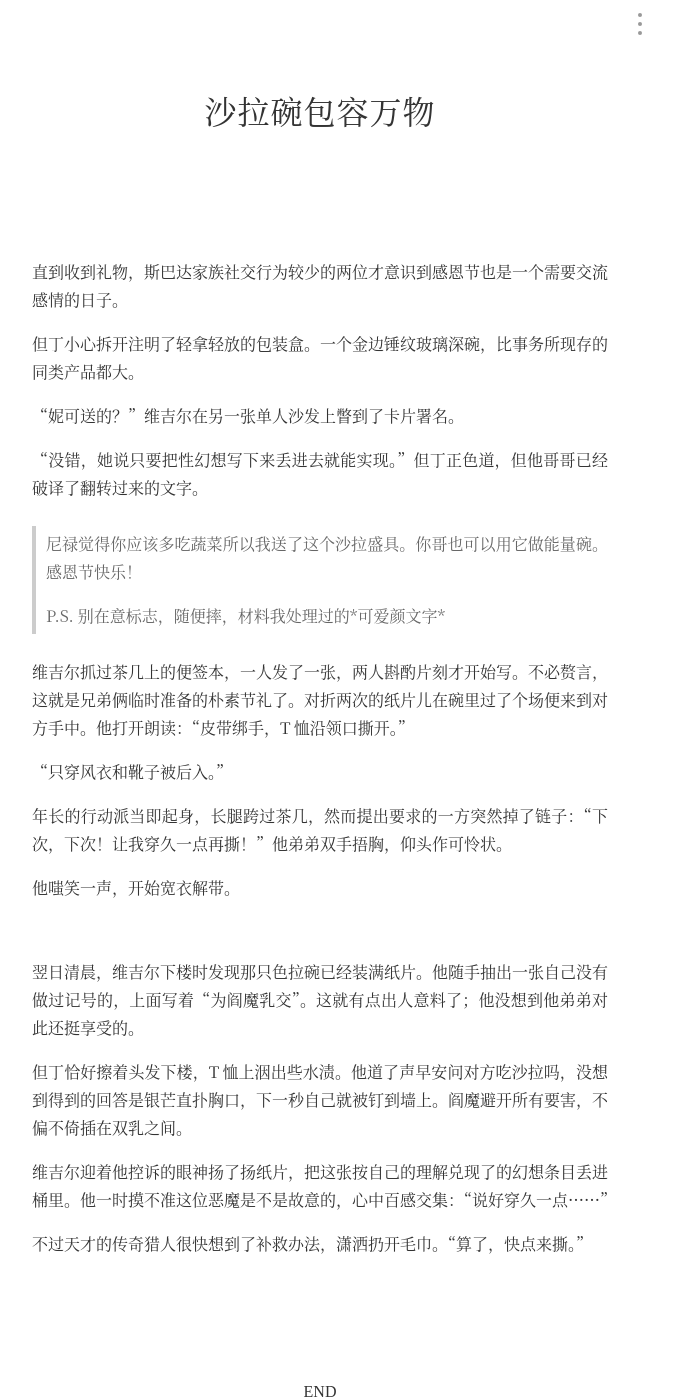
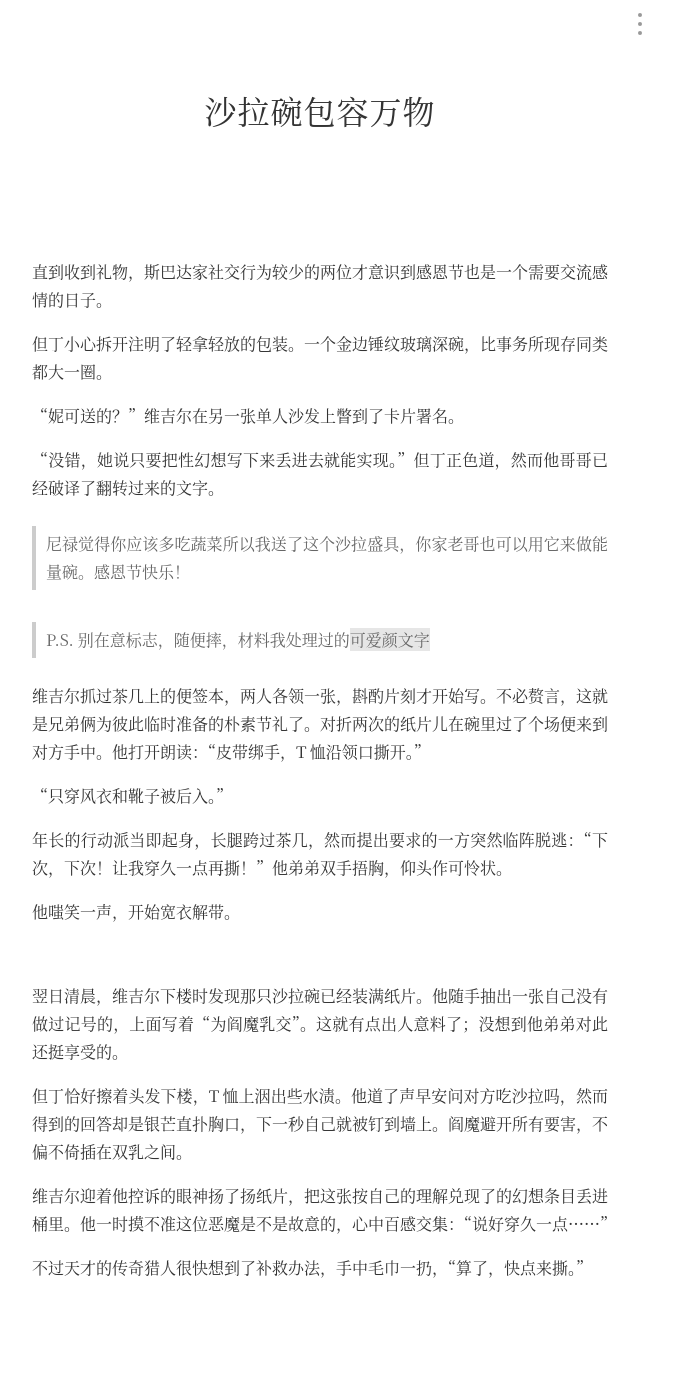
Before and after one commit to fiammanda/fiammanda.github.io, a Jekyll site: the page built from works/_posts/2021-03-02-salad-bowl.md, in a window 1280 px wide and 1400 px high, scrolled down 331 px. Shown: the whole window, without its empty margins (320-993 px from the left). Built offline with Jekyll 4.4.1, drawn with Linux system fonts in a browser that asks for light colours; some web fonts are replaced; some of the changed text lies outside the part shown.

Commit message:
Update 2021-03-02-salad-bowl.md

```diff
--- a/works/_posts/2021-03-02-salad-bowl.md
+++ b/works/_posts/2021-03-02-salad-bowl.md
@@ -3,45 +3,45 @@
 fandom: 鬼泣
 characters: 但丁/维吉尔
 rating: Mature
-excerpt: 鬼泣事务所收到了粉丝投喂。
+excerpt: DMC事务所收到了粉丝投喂。
 ---
 
 # 沙拉碗包容万物
 
 
 
-直到收到礼物，斯巴达家族社交行为较少的两位才意识到感恩节也是一个需要交流感情的日子。
+直到收到礼物，斯巴达家社交行为较少的两位才意识到感恩节也是一个需要交流感情的日子。
 
-但丁小心拆开注明了轻拿轻放的包装盒。一个金边锤纹玻璃深碗，比事务所现存的同类产品都大。
+但丁小心拆开注明了轻拿轻放的包装。一个金边锤纹玻璃深碗，比事务所现存同类都大一圈。
 
 “妮可送的？”维吉尔在另一张单人沙发上瞥到了卡片署名。
 
-“没错，她说只要把性幻想写下来丢进去就能实现。”但丁正色道，但他哥哥已经破译了翻转过来的文字。
+“没错，她说只要把性幻想写下来丢进去就能实现。”但丁正色道，然而他哥哥已经破译了翻转过来的文字。
 
-> 尼禄觉得你应该多吃蔬菜所以我送了这个沙拉盛具。你哥也可以用它做能量碗。感恩节快乐！
->
-> P.S. 别在意标志，随便摔，材料我处理过的\*可爱颜文字\*
+> 尼禄觉得你应该多吃蔬菜所以我送了这个沙拉盛具，你家老哥也可以用它来做能量碗。感恩节快乐！
 
-维吉尔抓过茶几上的便签本，一人发了一张，两人斟酌片刻才开始写。不必赘言，这就是兄弟俩临时准备的朴素节礼了。对折两次的纸片儿在碗里过了个场便来到对方手中。他打开朗读：“皮带绑手，T恤沿领口撕开。”
+> P.S. 别在意标志，随便摔，材料我处理过的*可爱颜文字*
+
+维吉尔抓过茶几上的便签本，两人各领一张，斟酌片刻才开始写。不必赘言，这就是兄弟俩为彼此临时准备的朴素节礼了。对折两次的纸片儿在碗里过了个场便来到对方手中。他打开朗读：“皮带绑手，T恤沿领口撕开。”
 
 “只穿风衣和靴子被后入。”
 
-年长的行动派当即起身，长腿跨过茶几，然而提出要求的一方突然掉了链子：“下次，下次！让我穿久一点再撕！”他弟弟双手捂胸，仰头作可怜状。
+年长的行动派当即起身，长腿跨过茶几，然而提出要求的一方突然临阵脱逃：“下次，下次！让我穿久一点再撕！”他弟弟双手捂胸，仰头作可怜状。
 
 他嗤笑一声，开始宽衣解带。
 
 ---
 
-翌日清晨，维吉尔下楼时发现那只色拉碗已经装满纸片。他随手抽出一张自己没有做过记号的，上面写着“为阎魔乳交”。这就有点出人意料了；他没想到他弟弟对此还挺享受的。
+翌日清晨，维吉尔下楼时发现那只沙拉碗已经装满纸片。他随手抽出一张自己没有做过记号的，上面写着“为阎魔乳交”。这就有点出人意料了；没想到他弟弟对此还挺享受的。
 
-但丁恰好擦着头发下楼，T恤上洇出些水渍。他道了声早安问对方吃沙拉吗，没想到得到的回答是银芒直扑胸口，下一秒自己就被钉到墙上。阎魔避开所有要害，不偏不倚插在双乳之间。
+但丁恰好擦着头发下楼，T恤上洇出些水渍。他道了声早安问对方吃沙拉吗，然而得到的回答却是银芒直扑胸口，下一秒自己就被钉到墙上。阎魔避开所有要害，不偏不倚插在双乳之间。
 
 维吉尔迎着他控诉的眼神扬了扬纸片，把这张按自己的理解兑现了的幻想条目丢进桶里。他一时摸不准这位恶魔是不是故意的，心中百感交集：“说好穿久一点……”
 
-不过天才的传奇猎人很快想到了补救办法，潇洒扔开毛巾。“算了，快点来撕。”
+不过天才的传奇猎人很快想到了补救办法，手中毛巾一扔，“算了，快点来撕。”
 
 
 
 END
 
-> 友情提醒：金属边盛具不能进微波炉哦！
+> 尾声来自骨太。友情提醒：金属边盛具不能进微波炉哦！
```
